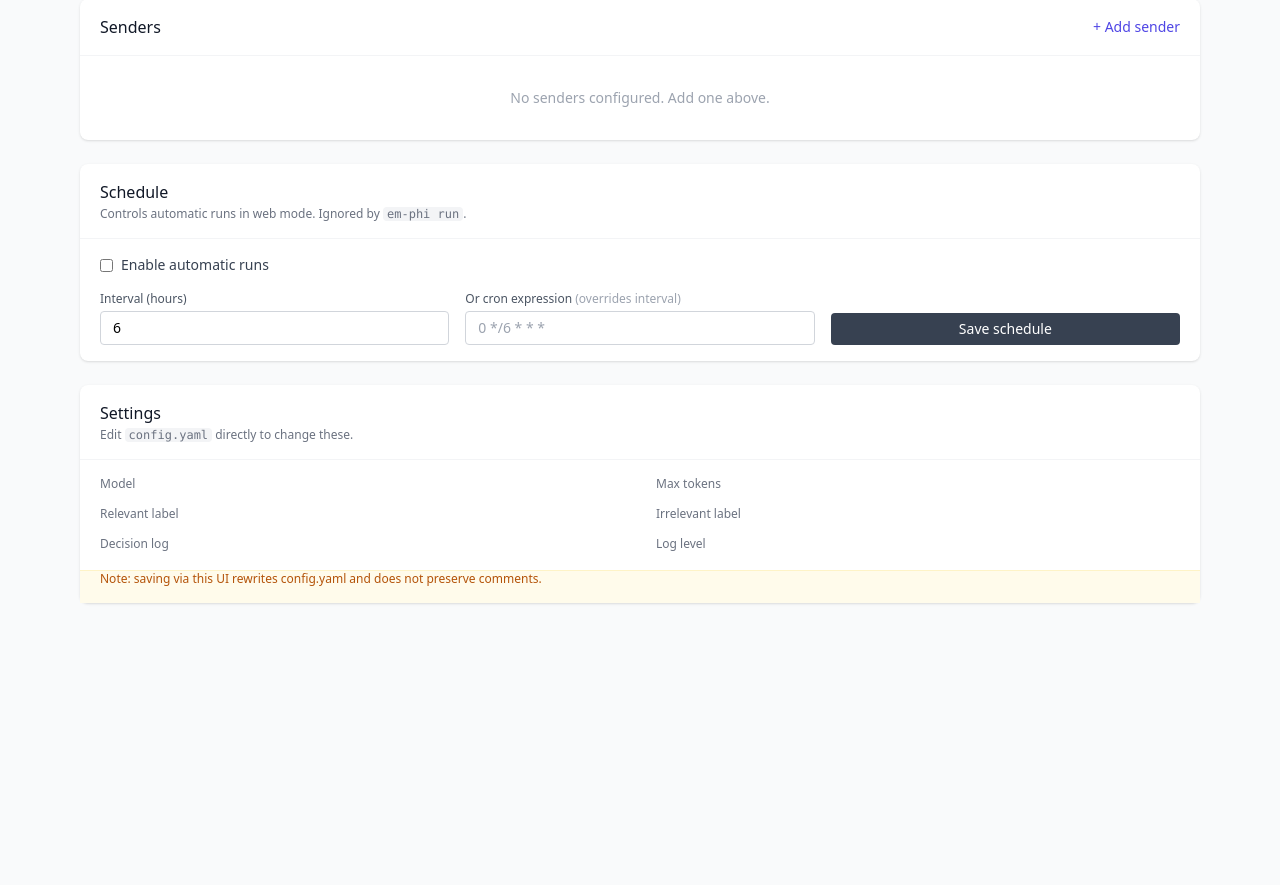
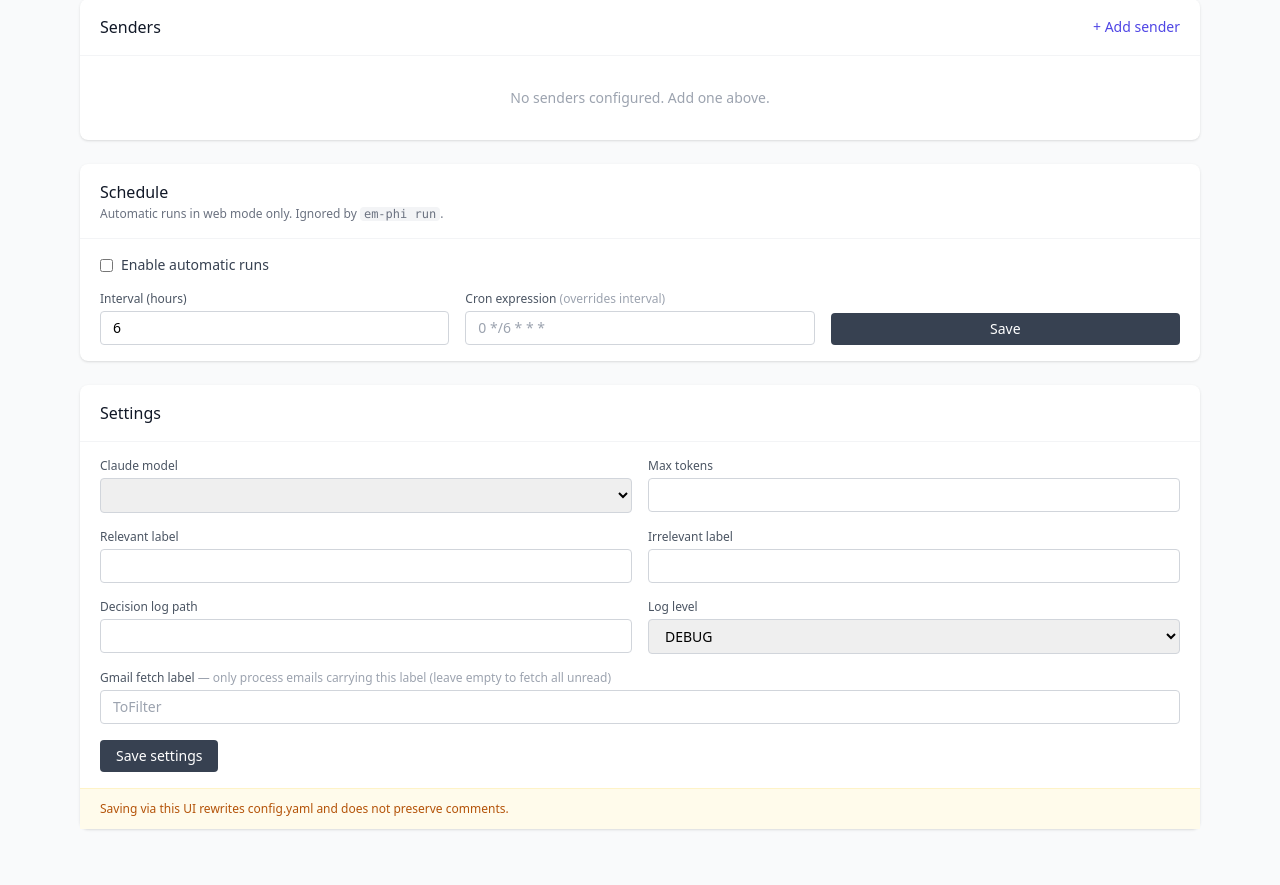
Before and after one commit to nejc-susin/em-phi, a Python web app: template src/em_phi/web/templates/config.html in a window 1280 px wide. Shown: the part 133-1018 px from the top of the page. Before the commit the page ends 737 px from the top, so only its background shows below. Run offline with Jinja, Linux system fonts and the light colour scheme; the template is opened without the code that fills it, so the values that code supplies are empty; some libraries are stand-ins or nearby versions.

Commit message:
web ui: all config options and visual tweaks

```diff
--- a/src/em_phi/web/templates/base.html
+++ b/src/em_phi/web/templates/base.html
@@ -13,10 +13,11 @@
     <nav class="bg-gray-900 text-white">
       <div class="max-w-6xl mx-auto px-4 flex items-center gap-6 h-12">
         <span class="font-semibold text-indigo-400 tracking-wide">em-phi</span>
-        <a href="/run" class="text-sm hover:text-indigo-300 {% if active == 'run' %}text-white font-medium{% else %}text-gray-400{% endif %}">Run</a>
-        <a href="/log" class="text-sm hover:text-indigo-300 {% if active == 'log' %}text-white font-medium{% else %}text-gray-400{% endif %}">Log</a>
-        <a href="/debug" class="text-sm hover:text-indigo-300 {% if active == 'debug' %}text-white font-medium{% else %}text-gray-400{% endif %}">Debug</a>
-        <a href="/config" class="text-sm hover:text-indigo-300 {% if active == 'config' %}text-white font-medium{% else %}text-gray-400{% endif %}">Config</a>
+        {% set path = request.url.path %}
+        <a href="/run" class="text-sm hover:text-indigo-300 {% if path.startswith('/run') %}text-white font-medium{% else %}text-gray-400{% endif %}">Run</a>
+        <a href="/log" class="text-sm hover:text-indigo-300 {% if path.startswith('/log') %}text-white font-medium{% else %}text-gray-400{% endif %}">Log</a>
+        <a href="/debug" class="text-sm hover:text-indigo-300 {% if path.startswith('/debug') %}text-white font-medium{% else %}text-gray-400{% endif %}">Debug</a>
+        <a href="/config" class="text-sm hover:text-indigo-300 {% if path.startswith('/config') %}text-white font-medium{% else %}text-gray-400{% endif %}">Config</a>
         <form method="post" action="/logout" class="ml-auto">
           <button type="submit" class="text-xs text-gray-500 hover:text-gray-300">Sign out</button>
         </form>
--- a/src/em_phi/web/templates/config.html
+++ b/src/em_phi/web/templates/config.html
@@ -72,50 +40,25 @@
         <div class="min-w-0">
           <p class="text-sm font-medium text-gray-900">{{ s.name }}</p>
           <p class="text-xs text-gray-500 mt-0.5">{{ s.email | join(', ') }}</p>
-          <p class="text-xs text-gray-400 mt-1">{{ s.tolerance }} &middot; {{ s.action }}</p>
+          <p class="text-xs text-gray-400 mt-1">
+            <span class="inline-flex items-center px-1.5 py-0.5 rounded bg-gray-100 text-gray-600">{{ s.tolerance }}</span>
+            &middot;
+            <span class="inline-flex items-center px-1.5 py-0.5 rounded bg-gray-100 text-gray-600">{{ s.action }}</span>
+          </p>
         </div>
-        <div class="flex gap-2 shrink-0">
+        <div class="flex gap-3 shrink-0 items-start">
           <button onclick="toggleEdit({{ loop.index0 }})"
             class="text-xs text-indigo-600 hover:text-indigo-800 font-medium">Edit</button>
           <form method="post" action="/config/sender/{{ loop.index0 }}/delete"
-            onsubmit="return confirm('Delete sender {{ s.name }}?')">
+            onsubmit="return confirm('Delete sender {{ s.name }}?')" class="contents">
             <button type="submit" class="text-xs text-red-500 hover:text-red-700 font-medium">Delete</button>
           </form>
         </div>
       </div>
-      <!-- Edit form (hidden by default) -->
       <div id="edit-{{ loop.index0 }}" class="hidden mt-4 bg-gray-50 rounded-lg p-4">
         <form method="post" action="/config/sender/{{ loop.index0 }}/edit" class="grid grid-cols-1 sm:grid-cols-2 gap-3">
-          <div>
-            <label class="block text-xs font-medium text-gray-600 mb-1">Email(s)</label>
-            <input name="email" type="text" required value="{{ s.email | join(', ') }}"
-              class="w-full border border-gray-300 rounded px-3 py-1.5 text-sm focus:outline-none focus:ring-2 focus:ring-indigo-500">
-          </div>
-          <div>
-            <label class="block text-xs font-medium text-gray-600 mb-1">Name</label>
-            <input name="name" type="text" required value="{{ s.name }}"
-              class="w-full border border-gray-300 rounded px-3 py-1.5 text-sm focus:outline-none focus:ring-2 focus:ring-indigo-500">
-          </div>
-          <div class="sm:col-span-2">
-            <label class="block text-xs font-medium text-gray-600 mb-1">Interest profile</label>
-            <textarea name="interests" rows="4" required
-              class="w-full border border-gray-300 rounded px-3 py-1.5 text-sm focus:outline-none focus:ring-2 focus:ring-indigo-500 resize-y">{{ s.interests }}</textarea>
-          </div>
-          <div>
-            <label class="block text-xs font-medium text-gray-600 mb-1">Tolerance</label>
-            <select name="tolerance" class="w-full border border-gray-300 rounded px-3 py-1.5 text-sm focus:outline-none focus:ring-2 focus:ring-indigo-500">
-              <option value="aggressive" {% if s.tolerance == 'aggressive' %}selected{% endif %}>aggressive</option>
-              <option value="balanced" {% if s.tolerance == 'balanced' %}selected{% endif %}>balanced</option>
-              <option value="conservative" {% if s.tolerance == 'conservative' %}selected{% endif %}>conservative</option>
-            </select>
-          </div>
-          <div>
-            <label class="block text-xs font-medium text-gray-600 mb-1">Action for irrelevant</label>
-            <select name="action" class="w-full border border-gray-300 rounded px-3 py-1.5 text-sm focus:outline-none focus:ring-2 focus:ring-indigo-500">
-              <option value="label" {% if s.action == 'label' %}selected{% endif %}>label</option>
-              <option value="archive" {% if s.action == 'archive' %}selected{% endif %}>archive</option>
-            </select>
-          </div>
+          {% set sender = s %}
+          {% include "partials/sender_fields.html" with context %}
           <div class="sm:col-span-2 flex gap-2">
             <button type="submit" class="bg-indigo-600 hover:bg-indigo-700 text-white text-sm px-4 py-1.5 rounded transition-colors">Save</button>
             <button type="button" onclick="toggleEdit({{ loop.index0 }})"
@@ -131,11 +74,11 @@
   {% endif %}
 </div>
 
-<!-- Schedule -->
+<!-- ── Schedule ── -->
 <div class="bg-white shadow rounded-lg mb-6">
   <div class="px-5 py-4 border-b border-gray-100">
     <h2 class="text-base font-medium text-gray-900">Schedule</h2>
-    <p class="text-xs text-gray-500 mt-0.5">Controls automatic runs in web mode. Ignored by <code class="bg-gray-100 px-1 rounded">em-phi run</code>.</p>
+    <p class="text-xs text-gray-500 mt-0.5">Automatic runs in web mode only. Ignored by <code class="bg-gray-100 px-1 rounded">em-phi run</code>.</p>
   </div>
   <form method="post" action="/config/schedule" class="px-5 py-4 grid grid-cols-1 sm:grid-cols-3 gap-4 items-end">
     <div class="flex items-center gap-2 sm:col-span-3">
@@ -150,32 +93,96 @@
         class="w-full border border-gray-300 rounded px-3 py-1.5 text-sm focus:outline-none focus:ring-2 focus:ring-indigo-500">
     </div>
     <div>
-      <label class="block text-xs font-medium text-gray-600 mb-1">Or cron expression <span class="text-gray-400">(overrides interval)</span></label>
+      <label class="block text-xs font-medium text-gray-600 mb-1">
+        Cron expression
+        <span class="text-gray-400 font-normal">(overrides interval)</span>
+      </label>
       <input name="cron" type="text" value="{{ config.schedule.cron or '' }}" placeholder="0 */6 * * *"
         class="w-full border border-gray-300 rounded px-3 py-1.5 text-sm focus:outline-none focus:ring-2 focus:ring-indigo-500">
     </div>
     <div>
-      <button type="submit" class="w-full bg-gray-700 hover:bg-gray-800 text-white text-sm px-4 py-1.5 rounded transition-colors">Save schedule</button>
+      <button type="submit" class="w-full bg-gray-700 hover:bg-gray-800 text-white text-sm px-4 py-1.5 rounded transition-colors">Save</button>
     </div>
   </form>
 </div>
 
-<!-- Read-only info -->
-<div class="bg-white shadow rounded-lg">
+<!-- ── Global settings ── -->
+<div class="bg-white shadow rounded-lg mb-6">
   <div class="px-5 py-4 border-b border-gray-100">
     <h2 class="text-base font-medium text-gray-900">Settings</h2>
-    <p class="text-xs text-gray-500 mt-0.5">Edit <code class="bg-gray-100 px-1 rounded">config.yaml</code> directly to change these.</p>
   </div>
-  <dl class="px-5 py-4 grid grid-cols-1 sm:grid-cols-2 gap-x-8 gap-y-3 text-sm">
-    <div><dt class="text-xs text-gray-500">Model</dt><dd class="text-gray-900 mt-0.5">{{ config.llm.model }}</dd></div>
-    <div><dt class="text-xs text-gray-500">Max tokens</dt><dd class="text-gray-900 mt-0.5">{{ config.llm.max_tokens }}</dd></div>
-    <div><dt class="text-xs text-gray-500">Relevant label</dt><dd class="text-gray-900 mt-0.5">{{ config.labels.relevant }}</dd></div>
-    <div><dt class="text-xs text-gray-500">Irrelevant label</dt><dd class="text-gray-900 mt-0.5">{{ config.labels.irrelevant }}</dd></div>
-    <div><dt class="text-xs text-gray-500">Decision log</dt><dd class="text-gray-900 mt-0.5">{{ config.decision_log.path }}</dd></div>
-    <div><dt class="text-xs text-gray-500">Log level</dt><dd class="text-gray-900 mt-0.5">{{ config.logging.level }}</dd></div>
-  </dl>
-  <p class="px-5 pb-4 text-xs text-amber-700 bg-amber-50 border-t border-amber-100">
-    Note: saving via this UI rewrites config.yaml and does not preserve comments.
+  <form method="post" action="/config/settings" class="px-5 py-4 grid grid-cols-1 sm:grid-cols-2 gap-4">
+
+    <!-- Model -->
+    <div>
+      <label class="block text-xs font-medium text-gray-600 mb-1">Claude model</label>
+      <select name="model" class="w-full border border-gray-300 rounded px-3 py-1.5 text-sm focus:outline-none focus:ring-2 focus:ring-indigo-500">
+        {% set models = [
+          ("claude-haiku-4-5-20251001", "Haiku 4.5 — fast & cheap (recommended)"),
+          ("claude-sonnet-4-6",         "Sonnet 4.6 — balanced"),
+          ("claude-opus-4-7",           "Opus 4.7 — most capable"),
+        ] %}
+        {% for value, label in models %}
+        <option value="{{ value }}" {% if config.llm.model == value %}selected{% endif %}>{{ label }}</option>
+        {% endfor %}
+        {% if config.llm.model not in ["claude-haiku-4-5-20251001", "claude-sonnet-4-6", "claude-opus-4-7"] %}
+        <option value="{{ config.llm.model }}" selected>{{ config.llm.model }}</option>
+        {% endif %}
+      </select>
+    </div>
+
+    <!-- Max tokens -->
+    <div>
+      <label class="block text-xs font-medium text-gray-600 mb-1">Max tokens</label>
+      <input name="max_tokens" type="number" min="64" max="4096" value="{{ config.llm.max_tokens }}"
+        class="w-full border border-gray-300 rounded px-3 py-1.5 text-sm focus:outline-none focus:ring-2 focus:ring-indigo-500">
+    </div>
+
+    <!-- Labels -->
+    <div>
+      <label class="block text-xs font-medium text-gray-600 mb-1">Relevant label</label>
+      <input name="labels_relevant" type="text" value="{{ config.labels.relevant }}" required
+        class="w-full border border-gray-300 rounded px-3 py-1.5 text-sm focus:outline-none focus:ring-2 focus:ring-indigo-500">
+    </div>
+    <div>
+      <label class="block text-xs font-medium text-gray-600 mb-1">Irrelevant label</label>
+      <input name="labels_irrelevant" type="text" value="{{ config.labels.irrelevant }}" required
+        class="w-full border border-gray-300 rounded px-3 py-1.5 text-sm focus:outline-none focus:ring-2 focus:ring-indigo-500">
+    </div>
+
+    <!-- Decision log path -->
+    <div>
+      <label class="block text-xs font-medium text-gray-600 mb-1">Decision log path</label>
+      <input name="decision_log_path" type="text" value="{{ config.decision_log.path }}" required
+        class="w-full border border-gray-300 rounded px-3 py-1.5 text-sm focus:outline-none focus:ring-2 focus:ring-indigo-500">
+    </div>
+
+    <!-- Log level -->
+    <div>
+      <label class="block text-xs font-medium text-gray-600 mb-1">Log level</label>
+      <select name="log_level" class="w-full border border-gray-300 rounded px-3 py-1.5 text-sm focus:outline-none focus:ring-2 focus:ring-indigo-500">
+        {% for level in ["DEBUG", "INFO", "WARNING", "ERROR"] %}
+        <option value="{{ level }}" {% if config.logging.level == level %}selected{% endif %}>{{ level }}</option>
+        {% endfor %}
+      </select>
+    </div>
+
+    <!-- Fetch label -->
+    <div class="sm:col-span-2">
+      <label class="block text-xs font-medium text-gray-600 mb-1">
+        Gmail fetch label
+        <span class="text-gray-400 font-normal">— only process emails carrying this label (leave empty to fetch all unread)</span>
+      </label>
+      <input name="fetch_label" type="text" value="{{ config.email_provider.fetch_label or '' }}" placeholder="ToFilter"
+        class="w-full border border-gray-300 rounded px-3 py-1.5 text-sm focus:outline-none focus:ring-2 focus:ring-indigo-500">
+    </div>
+
+    <div class="sm:col-span-2">
+      <button type="submit" class="bg-gray-700 hover:bg-gray-800 text-white text-sm px-4 py-1.5 rounded transition-colors">Save settings</button>
+    </div>
+  </form>
+  <p class="px-5 py-3 text-xs text-amber-700 bg-amber-50 border-t border-amber-100">
+    Saving via this UI rewrites config.yaml and does not preserve comments.
   </p>
 </div>
 
--- /dev/null
+++ b/src/em_phi/web/templates/partials/sender_fields.html
@@ -0,0 +1,53 @@
+<div>
+  <label class="block text-xs font-medium text-gray-600 mb-1 flex items-center gap-1">
+    Email address(es)
+    <span class="relative group cursor-default">
+      <span class="inline-flex items-center justify-center w-3.5 h-3.5 rounded-full bg-gray-300 text-gray-600 text-[10px] font-bold leading-none select-none">?</span>
+      <span class="absolute left-1/2 -translate-x-1/2 bottom-full mb-2 w-72 bg-gray-900 text-white text-xs rounded px-3 py-2 shadow-lg opacity-0 group-hover:opacity-100 transition-opacity pointer-events-none z-10 normal-case font-normal">
+        One address, or comma-separated for multiple — e.g. <code class="bg-gray-700 px-0.5 rounded">a@x.com, b@x.com</code>. Domain-only like <code class="bg-gray-700 px-0.5 rounded">example.com</code> matches all senders from that domain.
+      </span>
+    </span>
+  </label>
+  <input name="email" type="text" required placeholder="newsletter@example.com"
+    value="{{ sender.email | join(', ') if sender is defined else '' }}"
+    class="w-full border border-gray-300 rounded px-3 py-1.5 text-sm focus:outline-none focus:ring-2 focus:ring-indigo-500">
+</div>
+
+<div>
+  <label class="block text-xs font-medium text-gray-600 mb-1">Name</label>
+  <input name="name" type="text" required placeholder="Example Newsletter"
+    value="{{ sender.name if sender is defined else '' }}"
+    class="w-full border border-gray-300 rounded px-3 py-1.5 text-sm focus:outline-none focus:ring-2 focus:ring-indigo-500">
+</div>
+
+<div class="sm:col-span-2">
+  <label class="block text-xs font-medium text-gray-600 mb-1">Interest profile</label>
+  <textarea name="interests" rows="4" required
+    placeholder="What you want to read from this sender. What you don't want. Be specific."
+    class="w-full border border-gray-300 rounded px-3 py-1.5 text-sm focus:outline-none focus:ring-2 focus:ring-indigo-500 resize-y">{{ sender.interests if sender is defined else '' }}</textarea>
+</div>
+
+<div>
+  <label class="block text-xs font-medium text-gray-600 mb-1">Tolerance</label>
+  <select name="tolerance" class="w-full border border-gray-300 rounded px-3 py-1.5 text-sm focus:outline-none focus:ring-2 focus:ring-indigo-500">
+    {% set tols = [
+      ("aggressive",   "aggressive — archive unless clearly relevant"),
+      ("balanced",     "balanced — archive only clearly irrelevant"),
+      ("conservative", "conservative — keep anything slightly relevant"),
+    ] %}
+    {% for value, label in tols %}
+    <option value="{{ value }}"
+      {% if sender is defined and sender.tolerance == value %}selected
+      {% elif sender is not defined and value == "balanced" %}selected
+      {% endif %}>{{ label }}</option>
+    {% endfor %}
+  </select>
+</div>
+
+<div>
+  <label class="block text-xs font-medium text-gray-600 mb-1">Action for irrelevant emails</label>
+  <select name="action" class="w-full border border-gray-300 rounded px-3 py-1.5 text-sm focus:outline-none focus:ring-2 focus:ring-indigo-500">
+    <option value="label"   {% if sender is not defined or sender.action == "label"   %}selected{% endif %}>label — keep in inbox with irrelevant label</option>
+    <option value="archive" {% if sender is defined     and sender.action == "archive" %}selected{% endif %}>archive — label and remove from inbox</option>
+  </select>
+</div>
--- a/src/em_phi/web/templates/run.html
+++ b/src/em_phi/web/templates/run.html
@@ -16,9 +16,8 @@
 
 <!-- Controls -->
 <div class="bg-white shadow rounded-lg p-6 mb-6">
-  <div class="flex flex-wrap gap-4 items-end">
+  <div class="flex flex-wrap gap-4 items-center">
     <div>
-      <label for="sender-select" class="block text-sm font-medium text-gray-700 mb-1">Sender</label>
       <select id="sender-select" class="border border-gray-300 rounded px-3 py-2 text-sm focus:outline-none focus:ring-2 focus:ring-indigo-500">
         <option value="">All senders</option>
         {% for s in senders %}
```
Also changed, not shown: other parts of src/em_phi/web/templates/config.html (+4 -36 lines), src/em_phi/web/routes/config.py (+38 -1 lines).
